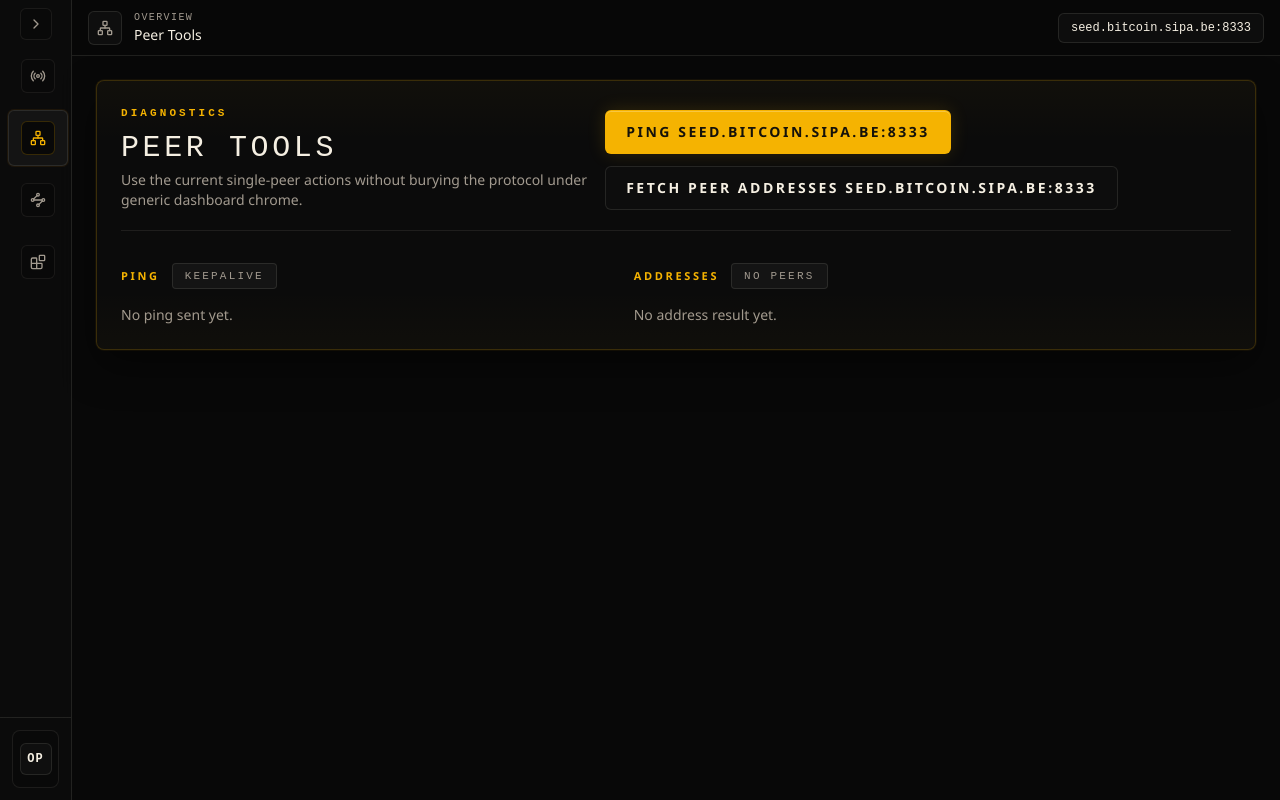
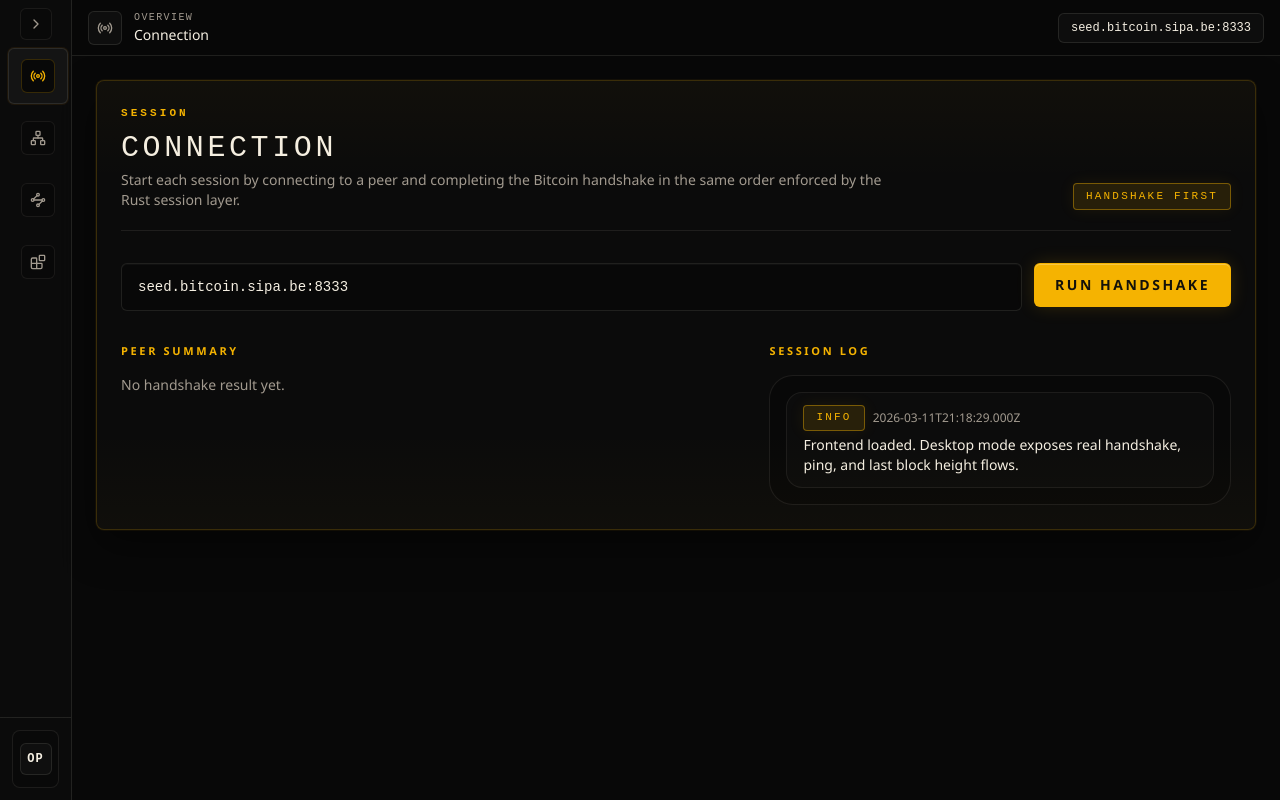
Before and after one commit to iamseki/btc-network, a React (Vite) app in the folder apps/web/: page / in a window 1280 px wide. Built offline with nearby package versions, Linux system fonts and the light colour scheme.

Commit message:
chore: change first loaded page

```diff
--- a/apps/web/src/App.tsx
+++ b/apps/web/src/App.tsx
@@ -24,7 +24,7 @@ const sampleBlockHash =
   "000000000019d6689c085ae165831e934ff763ae46a2a6c172b3f1b60a8ce26f";
 
 export function App() {
-  const [selectedPage, setSelectedPage] = useState<AppPageId>("peer-tools");
+  const [selectedPage, setSelectedPage] = useState<AppPageId>("connection");
   const [sidebarCollapsed, setSidebarCollapsed] = useState(true);
   const [client] = useState(() => getAppClient());
   const [node, setNode] = useState(defaultNode);
```
Also changed, not shown: 1 other file (tests, documents, lock files or other folders).
